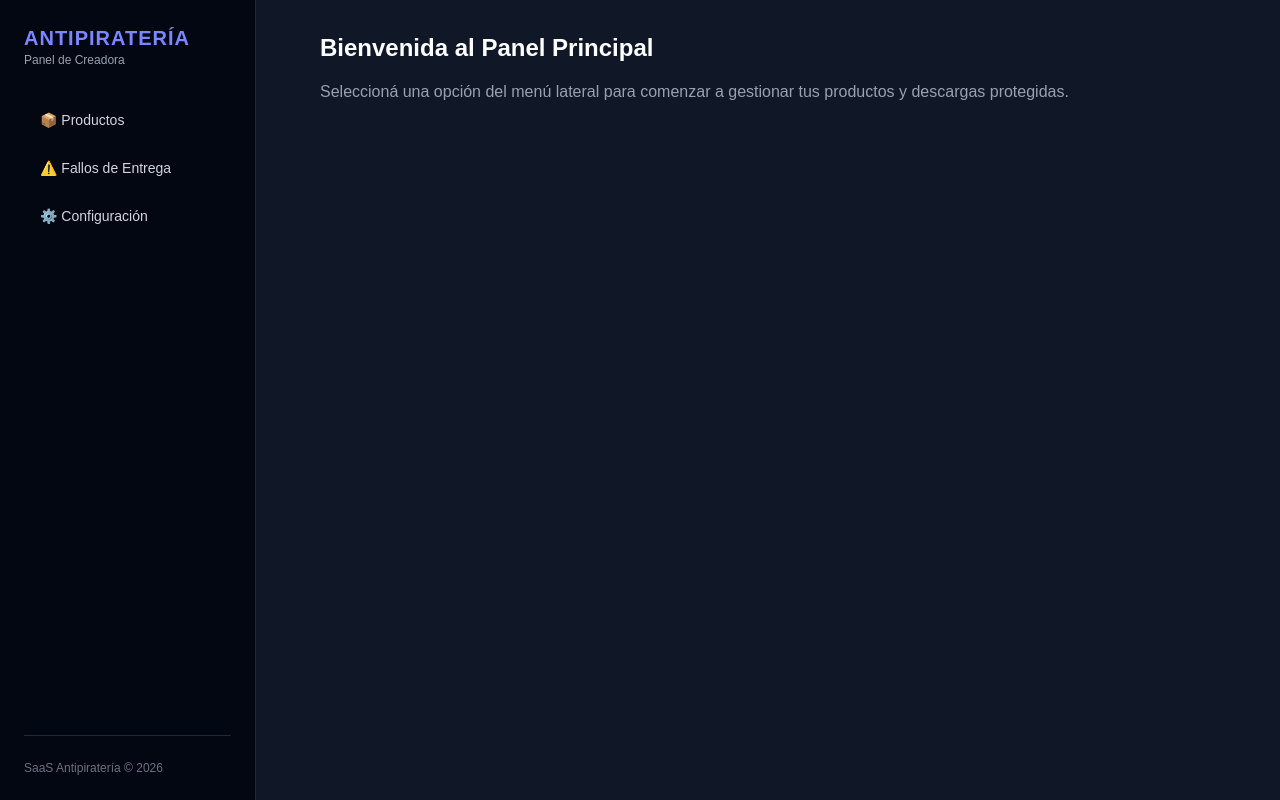
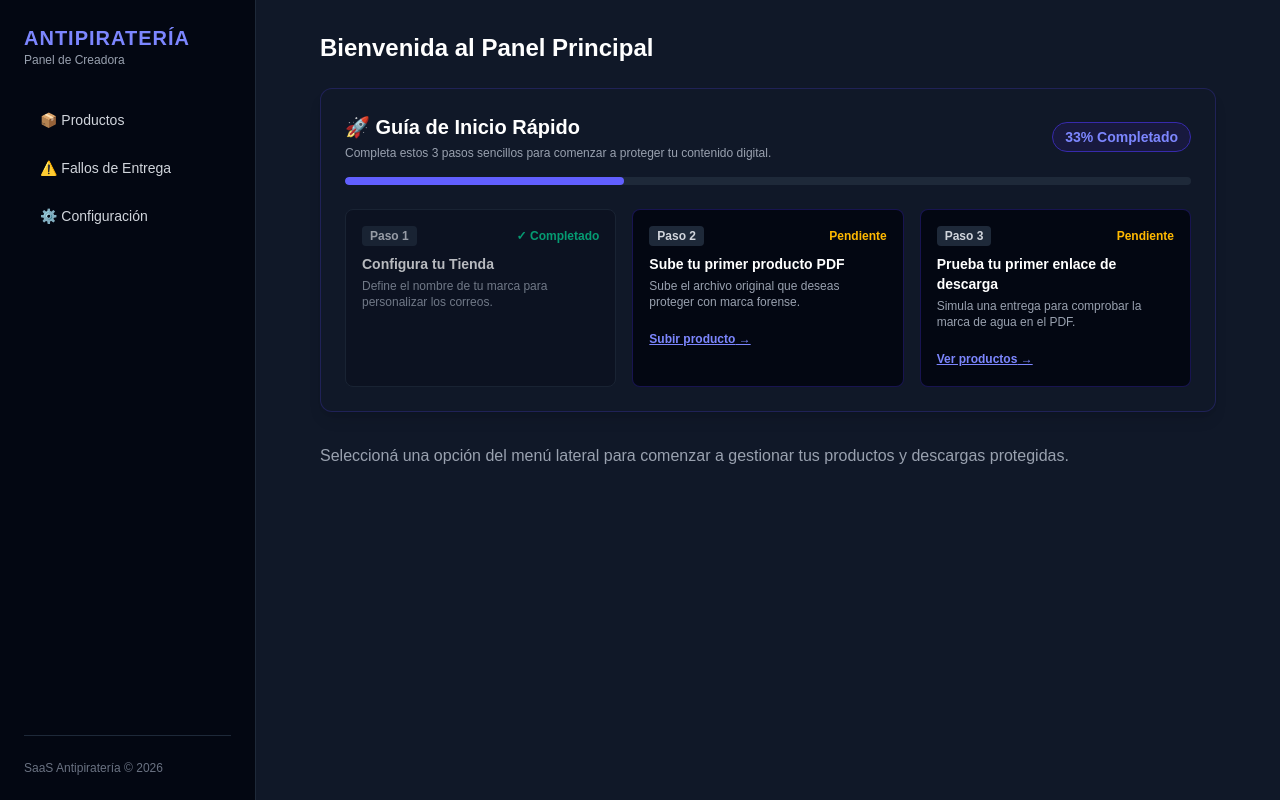
Before and after one commit to gustavo-proyectosweb/saas-antipirateria, a Next.js app: page /dashboard in a window 1280 px wide. Built offline with nearby package versions, Linux system fonts and the light colour scheme.

Commit message:
feat(onboarding): agregar guia de inicio para beta testers y componente visual de onboarding

```diff
--- a/src/app/dashboard/page.tsx
+++ b/src/app/dashboard/page.tsx
@@ -1,9 +1,23 @@
-// src/app/dashboard/page.tsx
+import OnboardingChecklist from '@/components/OnboardingChecklist'
 
 export default function DashboardPage() {
+  // En este punto puedes conectar estas variables con tus consultas a Supabase.
+  // Por ahora las dejamos configuradas para guiar a los nuevos beta testers:
+  const hasStoreConfigured = true  // Indica si la creadora ya configuró su marca/tienda
+  const hasProducts = false        // Indica si ya tiene al menos 1 producto subido
+  const hasPurchasesOrDownloads = false // Indica si ya realizó su primera prueba/compra
+
   return (
-    <div className="max-w-4xl mx-auto space-y-4">
+    <div className="max-w-4xl mx-auto space-y-6">
       <h2 className="text-2xl font-bold text-white">Bienvenida al Panel Principal</h2>
+
+      {/* Componente visual de Onboarding para Beta Testers */}
+      <OnboardingChecklist
+        hasStoreConfigured={hasStoreConfigured}
+        hasProducts={hasProducts}
+        hasPurchasesOrDownloads={hasPurchasesOrDownloads}
+      />
+
       <p className="text-gray-400">
         Seleccioná una opción del menú lateral para comenzar a gestionar tus productos y descargas protegidas.
       </p>
--- /dev/null
+++ b/src/components/OnboardingChecklist.tsx
@@ -0,0 +1,112 @@
+'use client'
+
+import Link from 'next/link'
+
+interface OnboardingChecklistProps {
+  hasStoreConfigured: boolean
+  hasProducts: boolean
+  hasPurchasesOrDownloads: boolean
+}
+
+export default function OnboardingChecklist({
+  hasStoreConfigured,
+  hasProducts,
+  hasPurchasesOrDownloads
+}: OnboardingChecklistProps) {
+  const steps = [
+    {
+      id: 1,
+      title: 'Configura tu Tienda',
+      description: 'Define el nombre de tu marca para personalizar los correos.',
+      completed: hasStoreConfigured,
+      href: '/dashboard/settings',
+      actionText: 'Configurar marca'
+    },
+    {
+      id: 2,
+      title: 'Sube tu primer producto PDF',
+      description: 'Sube el archivo original que deseas proteger con marca forense.',
+      completed: hasProducts,
+      href: '/dashboard/products/new',
+      actionText: 'Subir producto'
+    },
+    {
+      id: 3,
+      title: 'Prueba tu primer enlace de descarga',
+      description: 'Simula una entrega para comprobar la marca de agua en el PDF.',
+      completed: hasPurchasesOrDownloads,
+      href: '/dashboard/products',
+      actionText: 'Ver productos'
+    }
+  ]
+
+  const completedCount = steps.filter((s) => s.completed).length
+  const progressPercentage = Math.round((completedCount / steps.length) * 100)
+
+  // Si completó todos los pasos, no interrumpimos la vista principal
+  if (completedCount === steps.length) {
+    return null
+  }
+
+  return (
+    <div className="bg-gray-900 border border-indigo-900/50 rounded-xl p-6 shadow-lg mb-8">
+      <div className="flex justify-between items-center mb-4">
+        <div>
+          <h2 className="text-xl font-bold text-white flex items-center gap-2">
+            🚀 Guía de Inicio Rápido
+          </h2>
+          <p className="text-xs text-gray-400 mt-1">
+            Completa estos 3 pasos sencillos para comenzar a proteger tu contenido digital.
+          </p>
+        </div>
+        <span className="text-sm font-semibold text-indigo-400 bg-indigo-950/60 border border-indigo-800 px-3 py-1 rounded-full">
+          {progressPercentage}% Completado
+        </span>
+      </div>
+
+      {/* Barra de progreso */}
+      <div className="w-full bg-gray-800 h-2 rounded-full mb-6 overflow-hidden">
+        <div
+          className="bg-indigo-500 h-2 rounded-full transition-all duration-300"
+          style={{ width: `${progressPercentage}%` }}
+        />
+      </div>
+
+      <div className="grid grid-cols-1 md:grid-cols-3 gap-4">
+        {steps.map((step) => (
+          <div
+            key={step.id}
+            className={`p-4 rounded-lg border transition ${
+              step.completed
+                ? 'bg-gray-950/40 border-gray-800 opacity-70'
+                : 'bg-gray-950 border-indigo-800/40 hover:border-indigo-500/50'
+            }`}
+          >
+            <div className="flex items-center justify-between mb-2">
+              <span className="text-xs font-bold px-2 py-0.5 rounded bg-gray-800 text-gray-300">
+                Paso {step.id}
+              </span>
+              {step.completed ? (
+                <span className="text-emerald-400 text-xs font-semibold">✓ Completado</span>
+              ) : (
+                <span className="text-amber-400 text-xs font-semibold">Pendiente</span>
+              )}
+            </div>
+
+            <h3 className="text-sm font-bold text-white mb-1">{step.title}</h3>
+            <p className="text-xs text-gray-400 mb-4">{step.description}</p>
+
+            {!step.completed && (
+              <Link
+                href={step.href}
+                className="inline-block text-xs font-semibold text-indigo-400 hover:text-indigo-300 underline"
+              >
+                {step.actionText} →
+              </Link>
+            )}
+          </div>
+        ))}
+      </div>
+    </div>
+  )
+}
```
Also changed, not shown: 1 other file (tests, documents, lock files or other folders).
